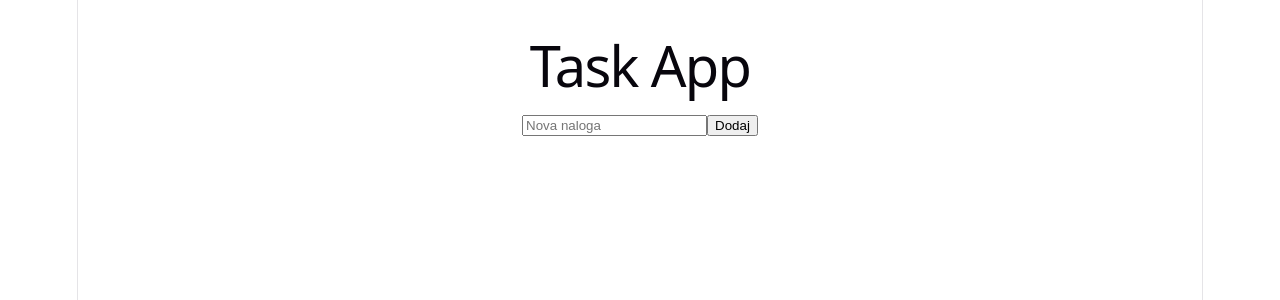
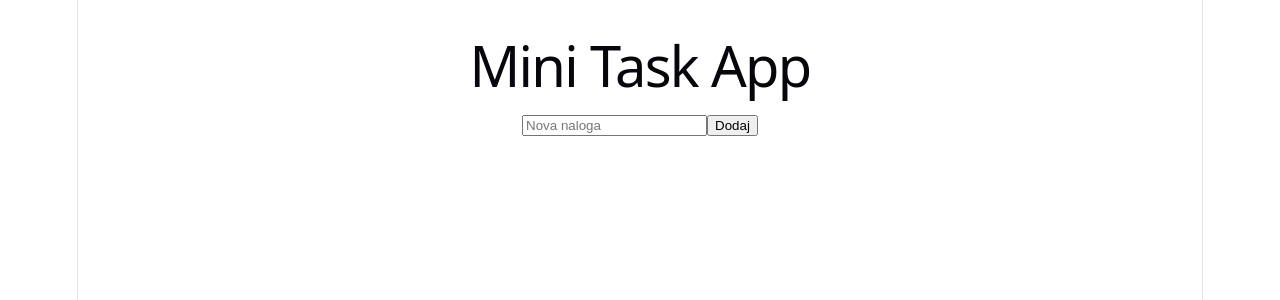
Before and after one commit to jukicelmin2/VAJASISTEMSKAAMINISTRACIJA, a React (Vite) app: page / in a window 1280 px wide. Shown: the top 300 px of the page. Built offline with nearby package versions, Linux system fonts and the light colour scheme.

Commit message:
Posodobi naslov v Header komponenti

```diff
--- a/src/assets/components/Header.tsx
+++ b/src/assets/components/Header.tsx
@@ -1,5 +1,5 @@
 function Header() {
-  return <h1>Task App</h1>;
+  return <h1>Mini Task App</h1>;
 }
 
 export default Header;
```
